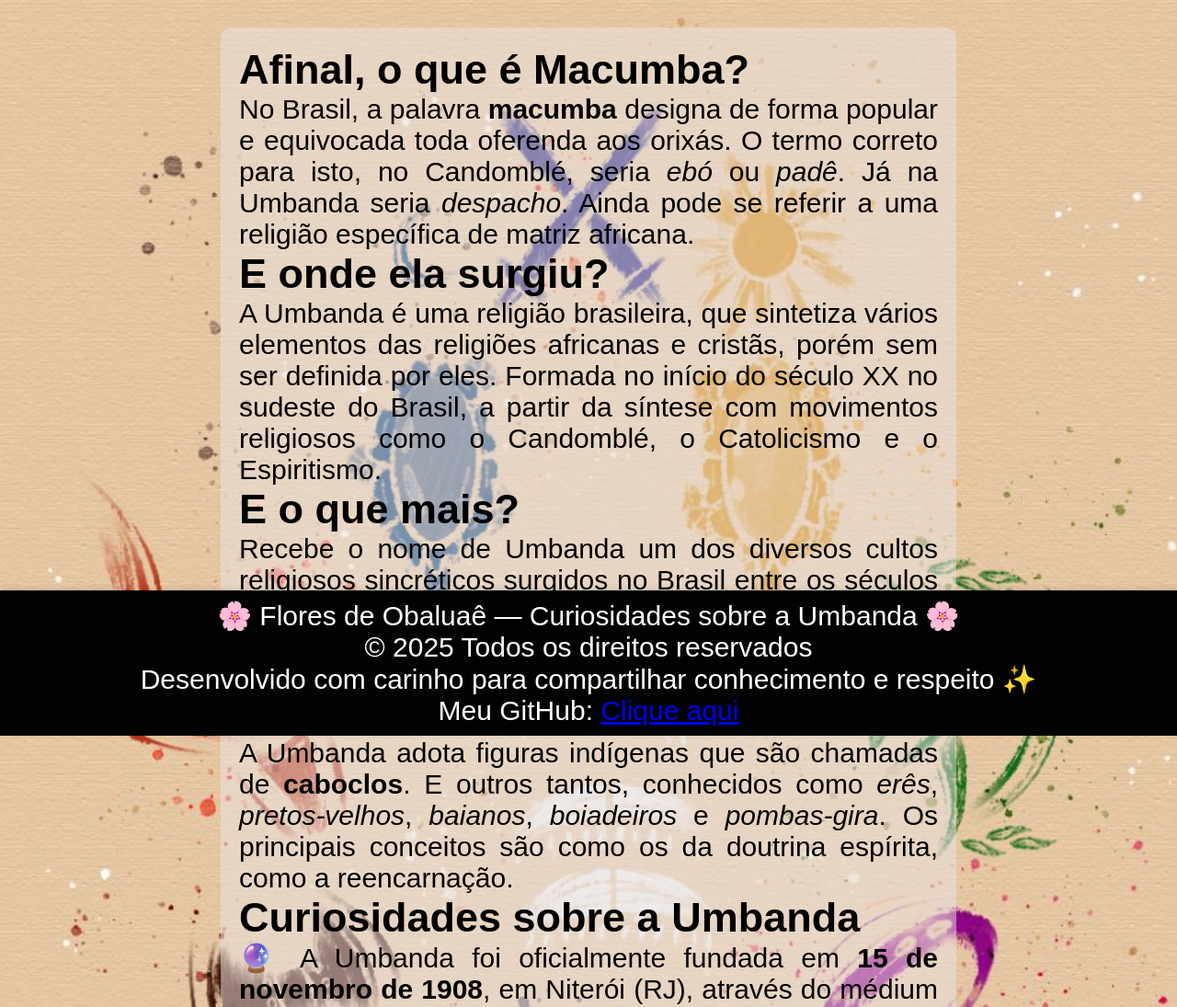
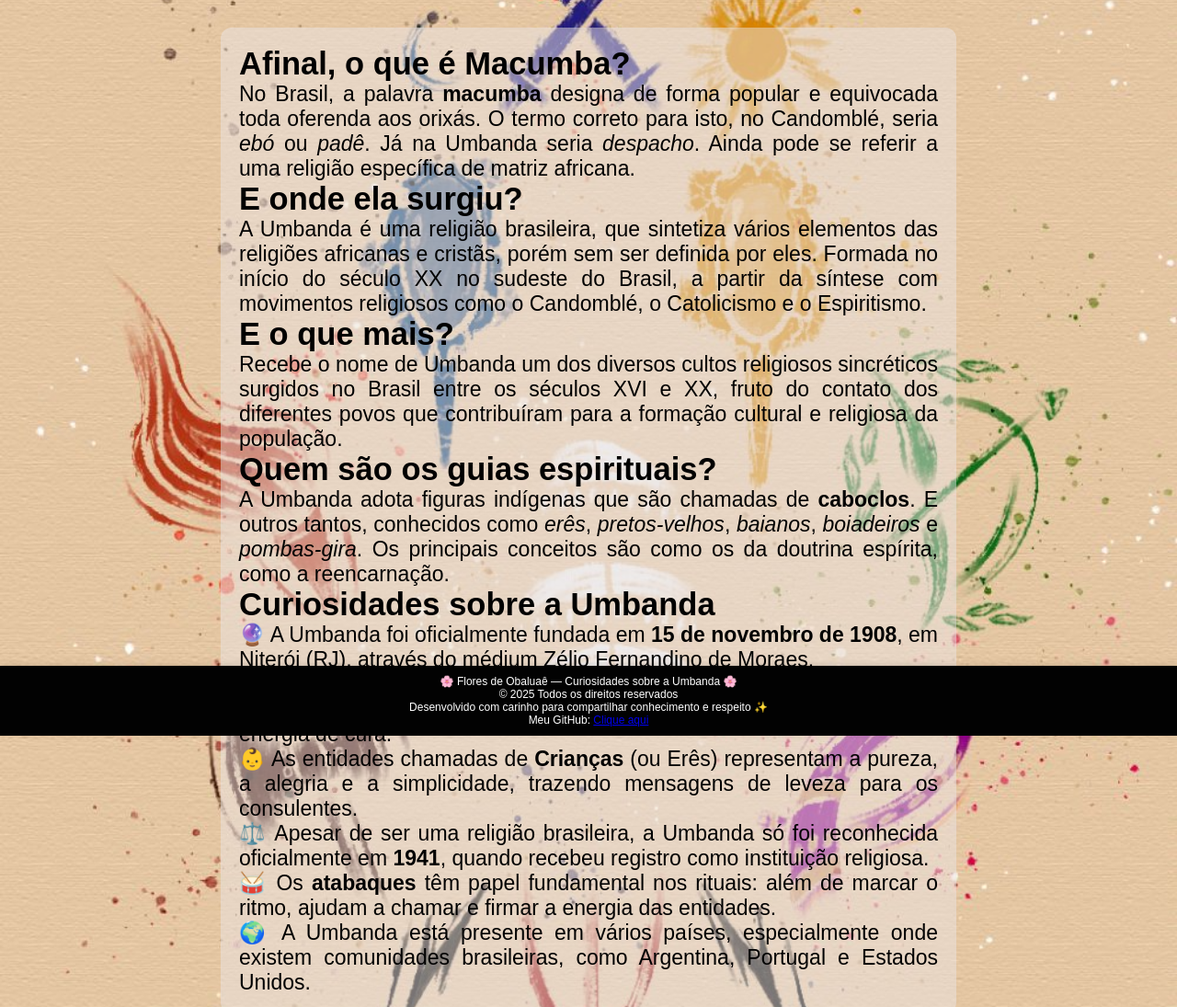
Before and after one commit to barbaranunesprogrammer/floresdeObaluae, a plain HTML site: page curiosidades.html in a window 1280 px wide. Shown: the top 1095 px of the page at 92% size. Drawn offline with Linux system fonts and the light colour scheme.

Commit message:
atualizacoes

```diff
--- a/css/curiosidades.css
+++ b/css/curiosidades.css
@@ -1,8 +1,4 @@
-*{
-    margin: 0;
-    padding: 0;
 
-}
 * {
     margin: 0;
     padding: 0;
@@ -11,12 +7,13 @@
 
 body {
     font-family: Arial, sans-serif;
-    font-size: 30px;
+    font-size: 23px;
     text-align: center;
     background-image: url("../assets/img/curiosidadesbackground.jpg");
     background-position: center;
     background-repeat: no-repeat;
     background-size: cover;
+    padding-bottom: 80px;
 }
 section {
     width: 90%;
@@ -29,6 +26,7 @@ section {
 }
 
 footer {
+     font-size: 12px;
     position: fixed;
     bottom: 0;
     left: 0;
--- a/css/style.css
+++ b/css/style.css
@@ -6,7 +6,7 @@
 
 body {
     font-family: Arial, sans-serif;
-    font-size: 30px;
+    font-size: 23px;
     text-align: center;
     background-image: url("../assets/img/floresbackground.jpg");
     background-position: center;
@@ -56,6 +56,7 @@ section {
 }
 
 footer {
+  font-size: 12px;
     position: fixed;
     bottom: 0;
     left: 0;
```
Also changed, not shown: assets/img/orixas.jpg (added).
